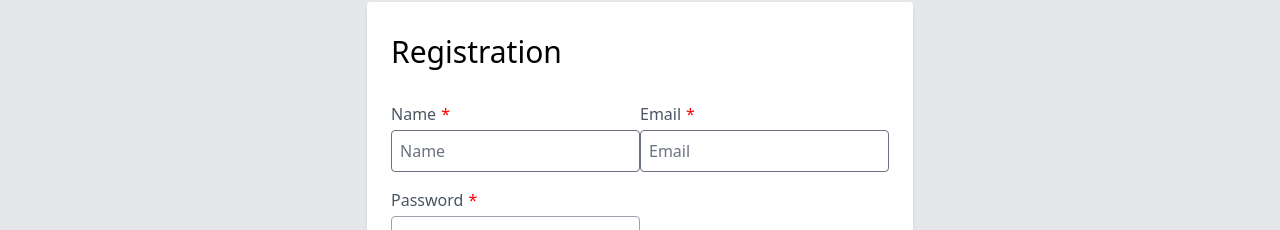
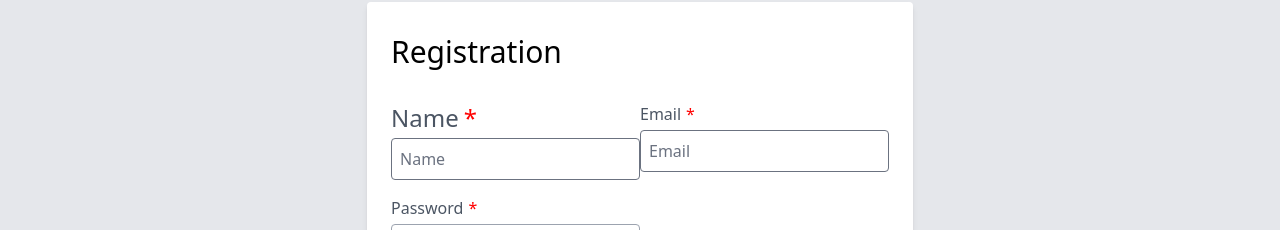
Before and after one commit to gwhoami/gwhoami, a React (Create React App) app in the folder react-gwhoami/: page /home/signin in a window 1280 px wide. Shown: the part 132-362 px from the top of the page. Built offline with nearby package versions, Linux system fonts and the light colour scheme; no server answers.

Commit message:
kala
kala chan

```diff
--- a/react-gwhoami/src/container/register.js
+++ b/react-gwhoami/src/container/register.js
@@ -74,7 +74,7 @@ const RegisterUser = React.memo(() => {
                                 <div><h1 className="mb-8 text-3xl">Registration</h1></div>
                                 <div class="flex ...">
                                     <div class="w-1/2 ... ">
-                                        <InputText styleClass="flex flex-col mb-4" formKey="name" formRef={regRef} uiRefresh={ui} label="Name" placeholder="Name" required="Name is required" />
+                                        <InputText styleClass="flex flex-col mb-4 text-2xl" formKey="name" formRef={regRef} uiRefresh={ui} label="Name" placeholder="Name" required="Name is required" />
                                     </div>
                                     <div class="w-1/2 ... ">
                                         <InputEmail styleClass="flex flex-col mb-4" formKey="username" formRef={regRef} uiRefresh={ui} label="Email" placeholder="Email" required="Email is required" /></div>
```
